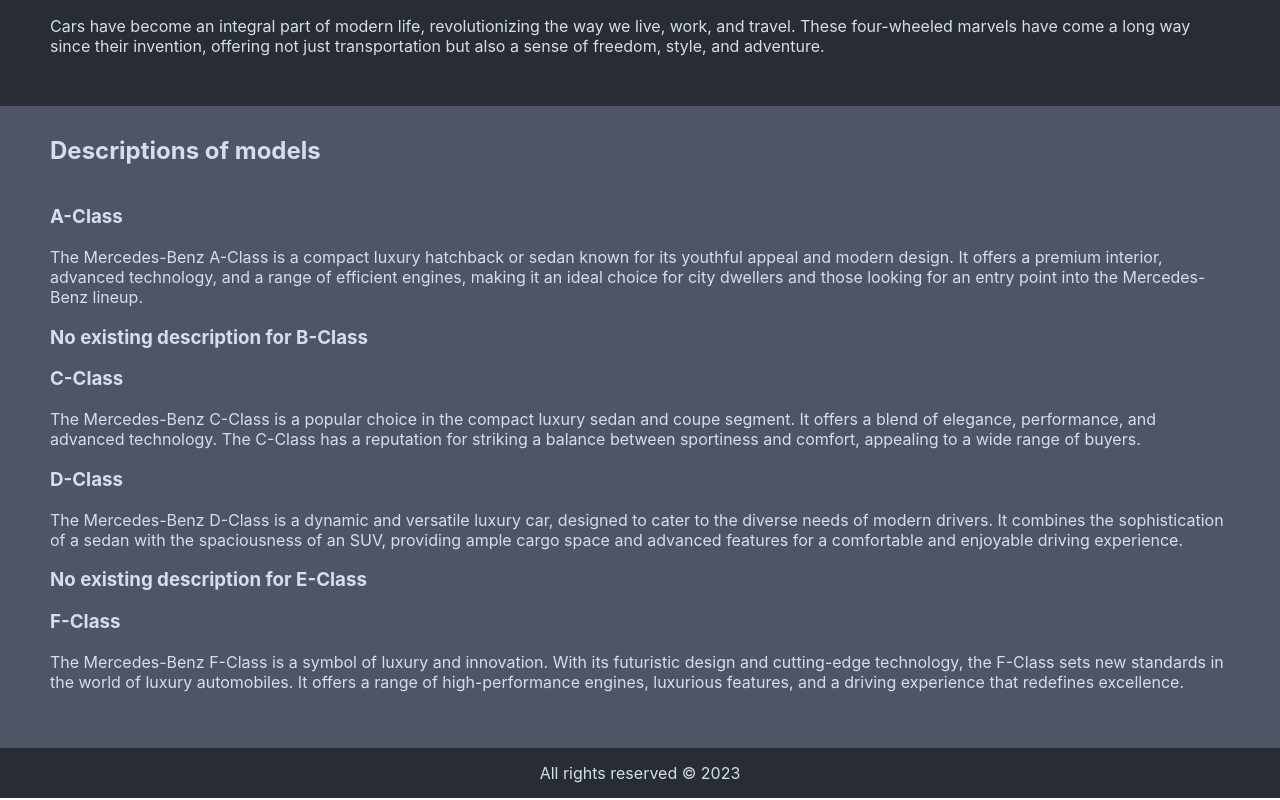
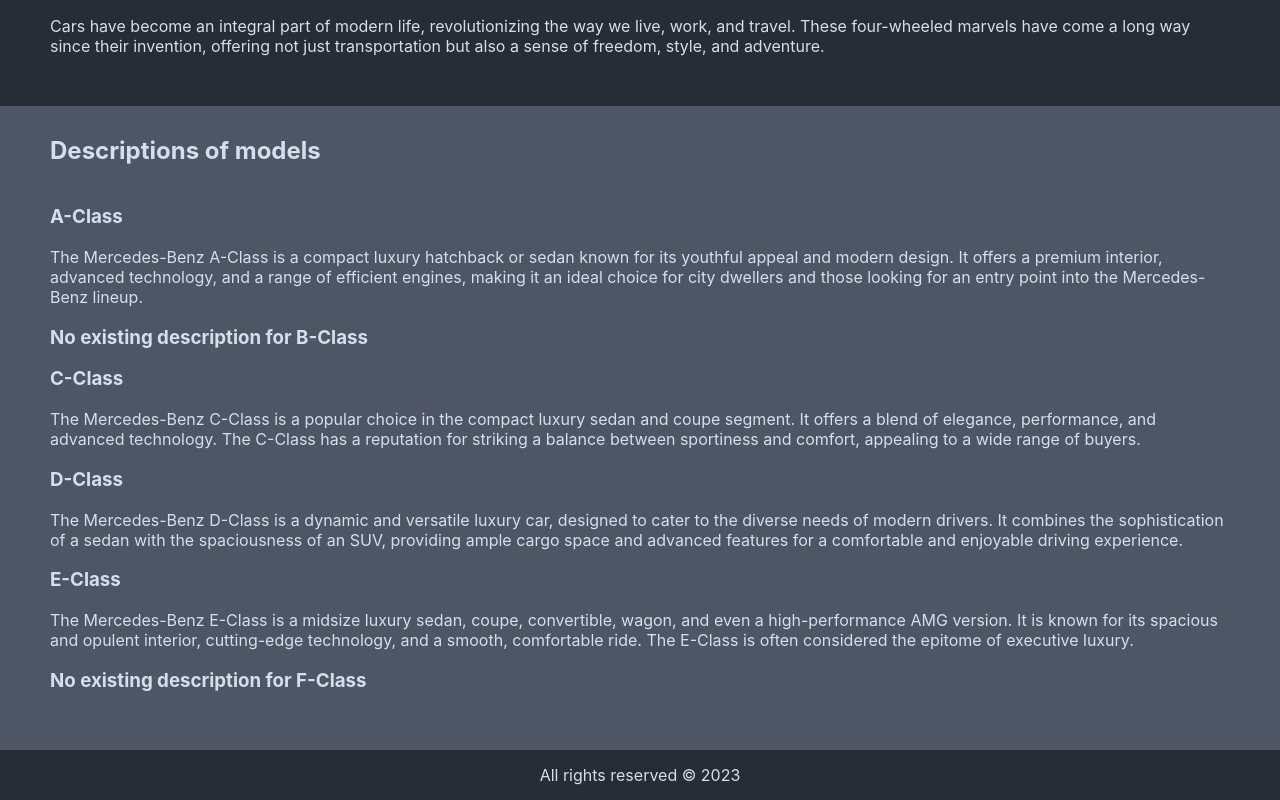
Before and after one commit to rstoyanovv/intro-to-react, a React (Create React App) app in the folder react-examples/: page / in a window 1280 px wide. Shown: the part 997-1797 px from the top of the page. Built offline with nearby package versions, Linux system fonts and the light colour scheme.

Commit message:
Code changes

```diff
--- a/react-examples/src/App.js
+++ b/react-examples/src/App.js
@@ -1,5 +1,5 @@
 import './App.css';
-import Gallery from './Components/Gallery';
+import Gallery from './Components/gallerySection/Gallery';
 import { Header, Text } from './Components/Text';
 import { EmptySpace } from './Components/EmptySpace';
 import { Footer } from './Components/Footer';
--- a/react-examples/src/Components/descriptionSection/Description.js
+++ b/react-examples/src/Components/descriptionSection/Description.js
@@ -1,24 +1,17 @@
 import descriptionOfModels from "./descriptionsList.js";
-import Detail from "./SingleDescription.js";
+import Description from "./SingleDescription.js";
 
 export function Descriptions() {
-    const details = [];
-    const isExistValues = [true, false, true, true, false, true];
     const color = "rgb(212, 223, 237)";
 
-    for (let i = 0; i < descriptionOfModels.length; i++) {
-        const model = descriptionOfModels[i];
-        const isExist = isExistValues[i];
+    const details = descriptionOfModels.map((desc) =>
+        <Description
+            key={desc.id}
+            isExist={desc.isExist}
+            model={desc.model}
+            text={desc.description}
+        />);
 
-        details.push(
-            <Detail
-                key={`${i}`}
-                isExist={isExist}
-                name={model.model}
-                text={model.description}
-            />
-        );
-    }
     return (
         <section className="description-section">
             <h2 id="description-heading" style={{ color: color }}> Descriptions of models </h2>
--- a/react-examples/src/Components/descriptionSection/SingleDescription.js
+++ b/react-examples/src/Components/descriptionSection/SingleDescription.js
@@ -1,10 +1,10 @@
-export default function Detail({ name, text, isExist }) {
+export default function Description({ model, text, isExist }) {
     const color = "rgb(212, 223, 237)";
 
     if (isExist === true) {
         return (
             <div className="detail" >
-                <h3 style={{color: color}}> {name} </h3>
+                <h3 style={{color: color}}> {model} </h3>
                 <p style={{color: color}}> {text} </p>
             </div>
         );
@@ -13,7 +13,7 @@
     if (isExist === false) {
         return (
             <div className="detail">
-                <h3 style={{color: color}}>No existing description for {name}</h3>
+                <h3 style={{color: color}}>No existing description for {model}</h3>
             </div>
         );
     }
--- a/react-examples/src/Components/descriptionSection/descriptionsList.js
+++ b/react-examples/src/Components/descriptionSection/descriptionsList.js
@@ -1,30 +1,42 @@
 const descriptionOfModels = [
     {
+        id: 1,
+        isExist: true,
         model: "A-Class",
         description:
           "The Mercedes-Benz A-Class is a compact luxury hatchback or sedan known for its youthful appeal and modern design. It offers a premium interior, advanced technology, and a range of efficient engines, making it an ideal choice for city dwellers and those looking for an entry point into the Mercedes-Benz lineup.",
       },
       {
+        id: 2,
+        isExist: false,
         model: "B-Class",
         description:
           "The B-Class is a spacious compact luxury MPV (Multi-Purpose Vehicle) that combines practicality with the elegance typical of Mercedes-Benz. It provides a versatile interior, comfortable seating, and a focus on safety features, making it a great choice for families and those needing extra cargo space.",
       },
       {
+        id: 3,
+        isExist: true,
         model: "C-Class",
         description:
           "The Mercedes-Benz C-Class is a popular choice in the compact luxury sedan and coupe segment. It offers a blend of elegance, performance, and advanced technology. The C-Class has a reputation for striking a balance between sportiness and comfort, appealing to a wide range of buyers.",
       },
       {
+        id: 4,
+        isExist: true,
         model: "D-Class",
         description:
           "The Mercedes-Benz D-Class is a dynamic and versatile luxury car, designed to cater to the diverse needs of modern drivers. It combines the sophistication of a sedan with the spaciousness of an SUV, providing ample cargo space and advanced features for a comfortable and enjoyable driving experience.",
       },
       {
+        id: 5,
+        isExist: true,
         model: "E-Class",
         description:
           "The Mercedes-Benz E-Class is a midsize luxury sedan, coupe, convertible, wagon, and even a high-performance AMG version. It is known for its spacious and opulent interior, cutting-edge technology, and a smooth, comfortable ride. The E-Class is often considered the epitome of executive luxury.",
       },
       {
+        id: 6,
+        isExist: false,
         model: "F-Class",
         description:
           "The Mercedes-Benz F-Class is a symbol of luxury and innovation. With its futuristic design and cutting-edge technology, the F-Class sets new standards in the world of luxury automobiles. It offers a range of high-performance engines, luxurious features, and a driving experience that redefines excellence.",
```
Also changed, not shown: react-examples/src/Components/gallerySection/Gallery.js (renamed from react-examples/src/Components/Gallery.js, +6 -6 lines), react-examples/src/Components/gallerySection/carElement/Name.js (renamed from react-examples/src/Components/carElement/Name.js), react-examples/src/Components/gallerySection/carElement/PictureOfCar.js (renamed from react-examples/src/Components/carElement/PictureOfCar.js).
